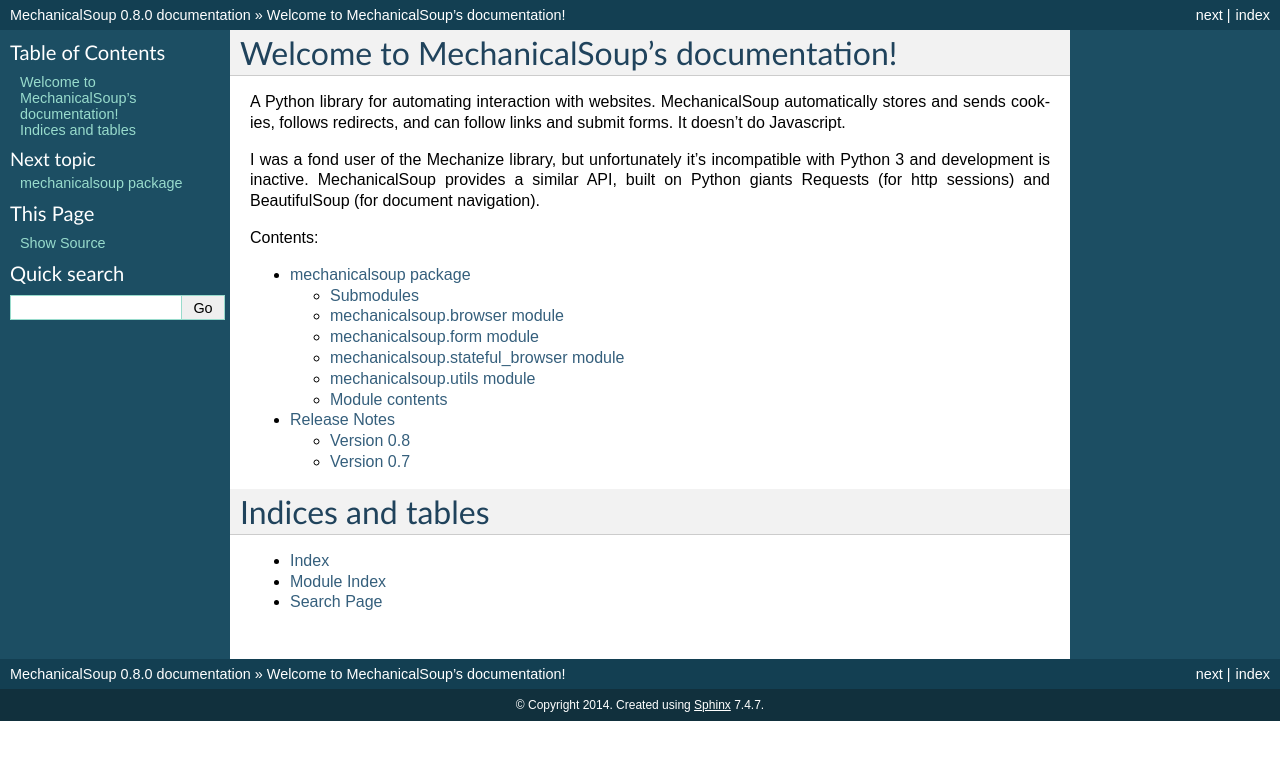
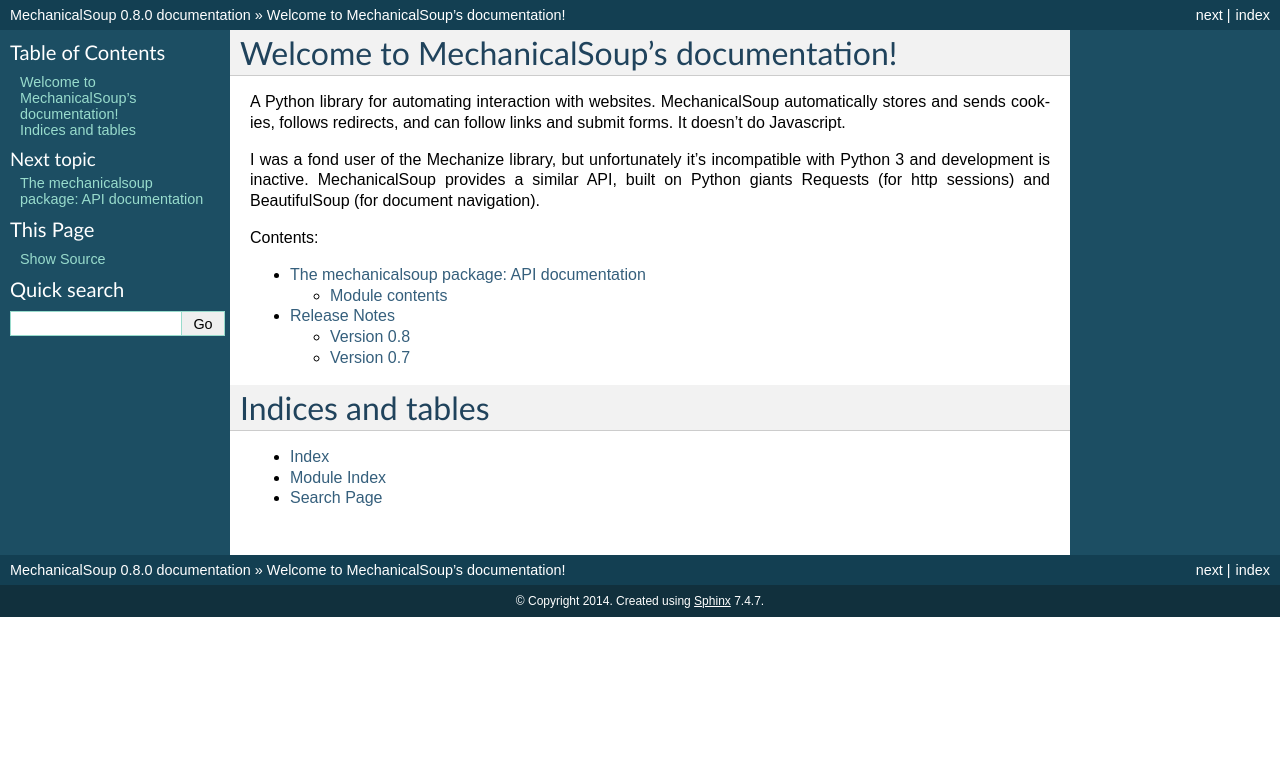
Before and after one commit to MechanicalSoup/MechanicalSoup, a Sphinx documentation site: the page built from docs/index.rst, in a window 1280 px wide. Shown: the top 760 px of the page. Built offline with Sphinx 7.4.7, drawn with Linux system fonts in a browser that asks for light colours.

Commit message:
docs: don't list objects twice
We use several files for the internal implementation, but the
user-facing API is just a single module mechanicalsoup. Documenting both
mechanicalsoup.* and mechanicalsoup.<submodule>.* resulted in
documenting each class twice.

```diff
--- a/docs/mechanicalsoup.rst
+++ b/docs/mechanicalsoup.rst
@@ -1,41 +1,5 @@
-mechanicalsoup package
-======================
-
-Submodules
-----------
-
-mechanicalsoup\.browser module
-------------------------------
-
-.. automodule:: mechanicalsoup.browser
-    :members:
-    :undoc-members:
-    :show-inheritance:
-
-mechanicalsoup\.form module
----------------------------
-
-.. automodule:: mechanicalsoup.form
-    :members:
-    :undoc-members:
-    :show-inheritance:
-
-mechanicalsoup\.stateful\_browser module
-----------------------------------------
-
-.. automodule:: mechanicalsoup.stateful_browser
-    :members:
-    :undoc-members:
-    :show-inheritance:
-
-mechanicalsoup\.utils module
-----------------------------
-
-.. automodule:: mechanicalsoup.utils
-    :members:
-    :undoc-members:
-    :show-inheritance:
-
+The mechanicalsoup package: API documentation
+=============================================
 
 Module contents
 ---------------
```
